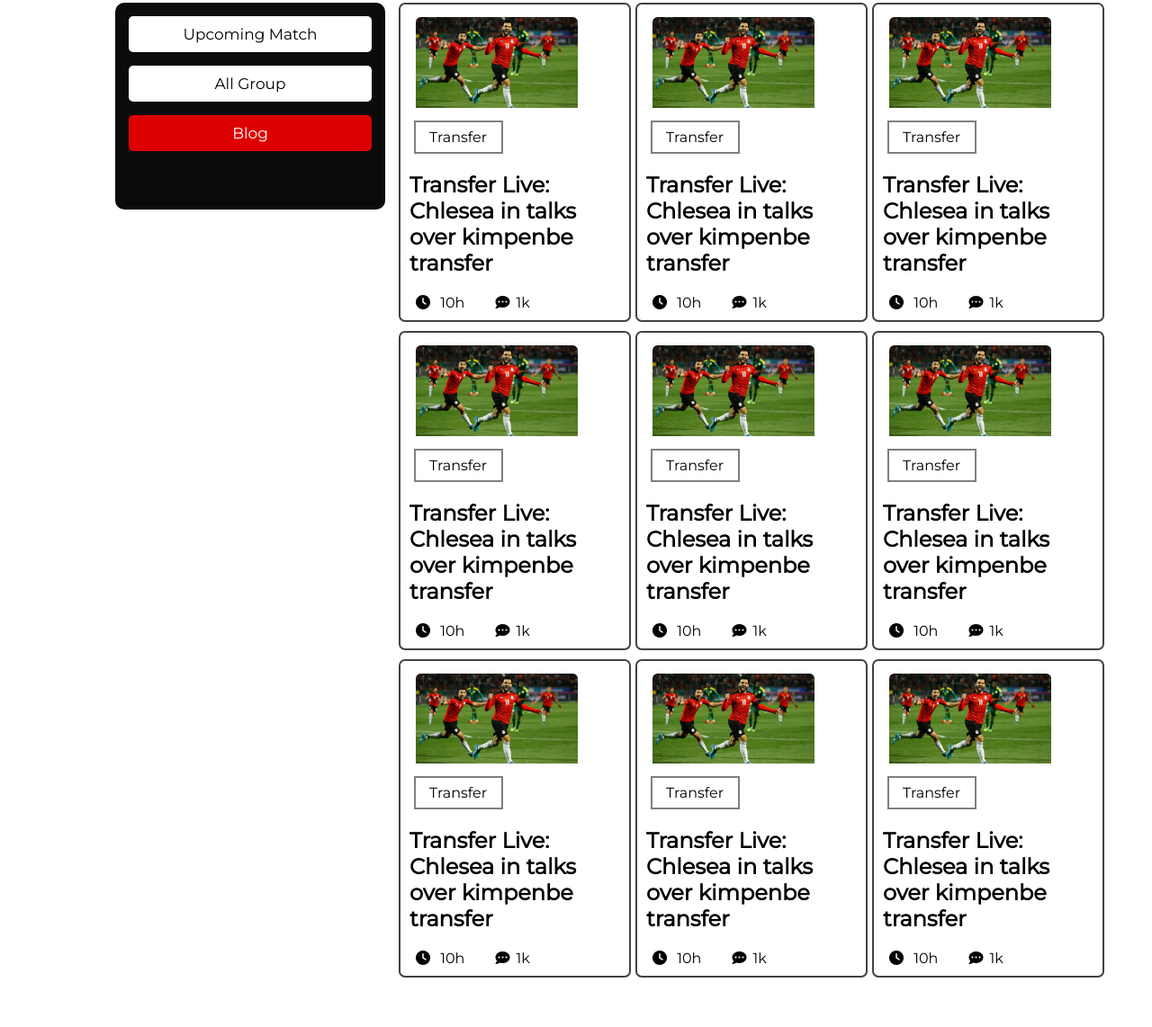
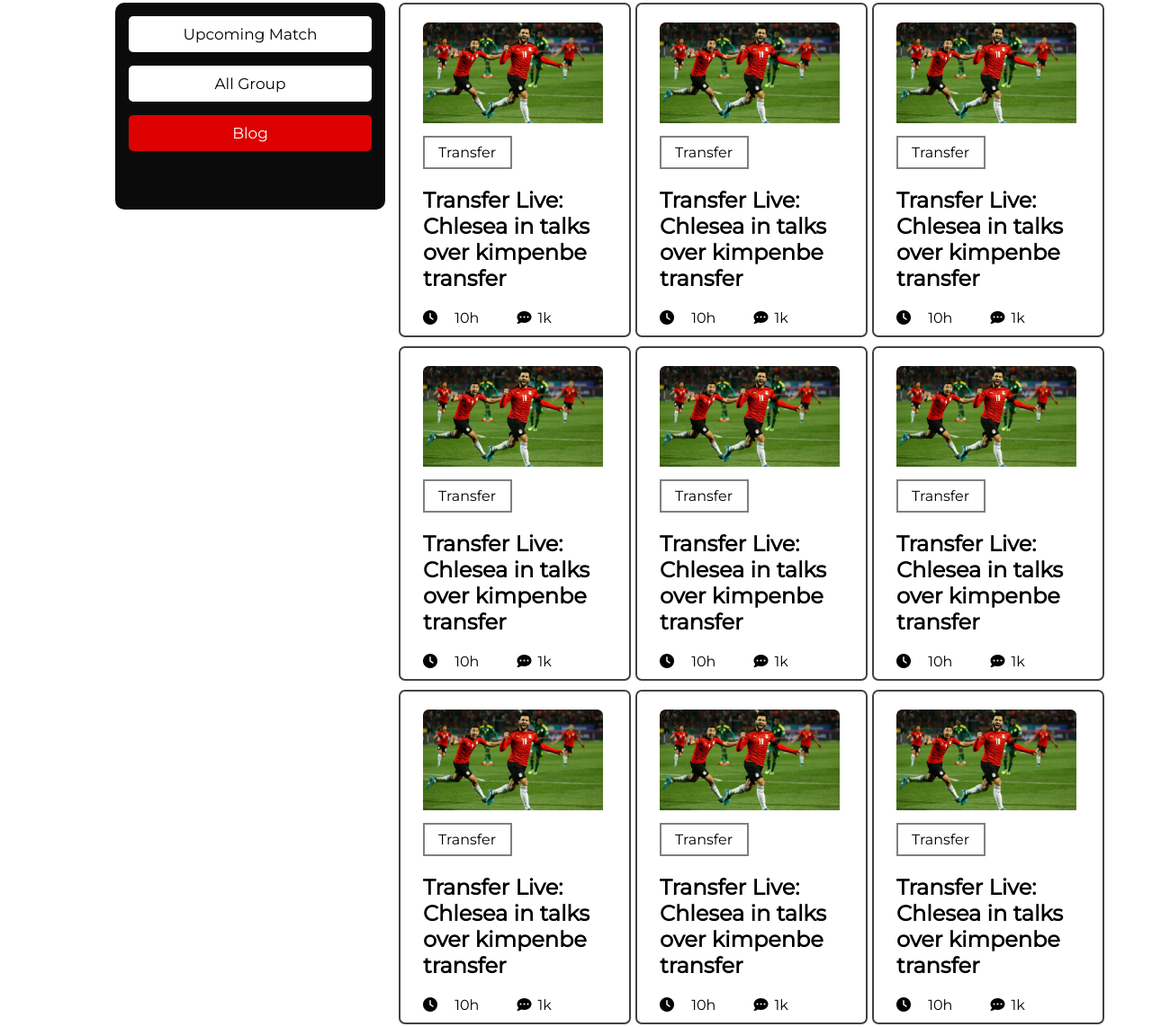
Before and after one commit to hasibulhasan44/Assignment-2, a plain HTML site: page index.html in a window 1280 px wide. Shown: the part 623-1765 px from the top of the page at 90% size. Drawn offline with Linux system fonts and the light colour scheme.

Commit message:
single blog area corrected

```diff
--- a/index.html
+++ b/index.html
@@ -56,7 +56,7 @@
                     <div><img src="images/assets/Blog Image.png" alt="" class="blog-image">
                     </div>
                     <div class="transfer-button">Transfer</div>
-                    <div class="blog-area-h1">
+                    <div class="blog-area-h2">
                         <h2>Transfer Live: Chlesea in talks over kimpenbe transfer</h2>
                     </div>
                     <div><span class="duration"><i class="fa-solid fa-clock"></i> 10h</span>
@@ -66,7 +66,7 @@
                     <div><img src="images/assets/Blog Image.png" alt="" class="blog-image">
                     </div>
                     <div class="transfer-button">Transfer</div>
-                    <div class="blog-area-h1">
+                    <div class="blog-area-h2">
                         <h2>Transfer Live: Chlesea in talks over kimpenbe transfer</h2>
                     </div>
                     <div><span class="duration"><i class="fa-solid fa-clock"></i> 10h</span>
@@ -76,7 +76,7 @@
                     <div><img src="images/assets/Blog Image.png" alt="" class="blog-image">
                     </div>
                     <div class="transfer-button">Transfer</div>
-                    <div class="blog-area-h1">
+                    <div class="blog-area-h2">
                         <h2>Transfer Live: Chlesea in talks over kimpenbe transfer</h2>
                     </div>
                     <div><span class="duration"><i class="fa-solid fa-clock"></i> 10h</span>
@@ -86,7 +86,7 @@
                     <div><img src="images/assets/Blog Image.png" alt="" class="blog-image">
                     </div>
                     <div class="transfer-button">Transfer</div>
-                    <div class="blog-area-h1">
+                    <div class="blog-area-h2">
                         <h2>Transfer Live: Chlesea in talks over kimpenbe transfer</h2>
                     </div>
                     <div><span class="duration"><i class="fa-solid fa-clock"></i> 10h</span>
@@ -96,7 +96,7 @@
                     <div><img src="images/assets/Blog Image.png" alt="" class="blog-image">
                     </div>
                     <div class="transfer-button">Transfer</div>
-                    <div class="blog-area-h1">
+                    <div class="blog-area-h2">
                         <h2>Transfer Live: Chlesea in talks over kimpenbe transfer</h2>
                     </div>
                     <div><span class="duration"><i class="fa-solid fa-clock"></i> 10h</span>
@@ -106,7 +106,7 @@
                     <div><img src="images/assets/Blog Image.png" alt="" class="blog-image">
                     </div>
                     <div class="transfer-button">Transfer</div>
-                    <div class="blog-area-h1">
+                    <div class="blog-area-h2">
                         <h2>Transfer Live: Chlesea in talks over kimpenbe transfer</h2>
                     </div>
                     <div><span class="duration"><i class="fa-solid fa-clock"></i> 10h</span>
@@ -116,7 +116,7 @@
                     <div><img src="images/assets/Blog Image.png" alt="" class="blog-image">
                     </div>
                     <div class="transfer-button">Transfer</div>
-                    <div class="blog-area-h1">
+                    <div class="blog-area-h2">
                         <h2>Transfer Live: Chlesea in talks over kimpenbe transfer</h2>
                     </div>
                     <div><span class="duration"><i class="fa-solid fa-clock"></i> 10h</span>
@@ -126,7 +126,7 @@
                     <div><img src="images/assets/Blog Image.png" alt="" class="blog-image">
                     </div>
                     <div class="transfer-button">Transfer</div>
-                    <div class="blog-area-h1">
+                    <div class="blog-area-h2">
                         <h2>Transfer Live: Chlesea in talks over kimpenbe transfer</h2>
                     </div>
                     <div><span class="duration"><i class="fa-solid fa-clock"></i> 10h</span>
@@ -136,7 +136,7 @@
                     <div><img src="images/assets/Blog Image.png" alt="" class="blog-image">
                     </div>
                     <div class="transfer-button">Transfer</div>
-                    <div class="blog-area-h1">
+                    <div class="blog-area-h2">
                         <h2>Transfer Live: Chlesea in talks over kimpenbe transfer</h2>
                     </div>
                     <div><span class="duration"><i class="fa-solid fa-clock"></i> 10h</span>
--- a/style.css
+++ b/style.css
@@ -100,19 +100,22 @@ main{
     margin-bottom: 10px;
 }
 .blog-image{
-    width: 180px;
-    margin-top: 4px;
-    margin-left: 7px;
+    width: 200px;
+    margin-top: 10px;
+    margin-left: 15px;
 }
 .transfer-button{
     border: 2px solid #1616168c;
     width: 65px;
     padding: 7px 15px;
-    margin: 10px 0 2px 5px;
+    margin: 10px 0 2px 15px;
+}
+.blog-area-h2{
+    margin-left: 15px;
 }
 .fa-clock{
-    margin: 0 7px;
+    margin: 0 15px;
 }
 .fa-comment-dots{
-    margin: 0 7px 0 30px;
+    margin: 0 7px 0 38px;
 }
```
